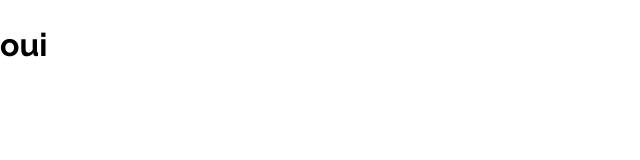
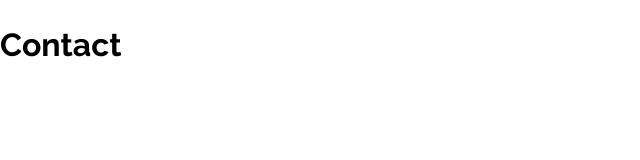
Before and after one commit to Alaaric/Hackathon-team-chackahu-te, a React (Vite) app in the folder frontend/: page /contact in a window 1280 px wide. Shown: the top 160 px of the page, without its empty margins (0-640 px from the left). Built offline with nearby package versions, Linux system fonts and the light colour scheme.

Commit message:
front start

```diff
--- a/frontend/src/App.jsx
+++ b/frontend/src/App.jsx
@@ -1,11 +1,23 @@
+import { BrowserRouter as Router, Routes, Route } from "react-router-dom";
+
 import Home from "./pages/Home";
+import WrongPage from "./pages/WrongPage";
+import Admin from "./pages/Admin";
+import Contact from "./pages/Contact";
 
 import "./styles.scss";
 
 function App() {
   return (
     <div className="App">
-      <Home />
+      <Router>
+        <Routes>
+          <Route path="/" element={<Home />} />
+          <Route path="*" element={<WrongPage />} />
+          <Route path="/admin" element={<Admin />} />
+          <Route path="/contact" element={<Contact />} />
+        </Routes>
+      </Router>
     </div>
   );
 }
--- /dev/null
+++ b/frontend/src/pages/Admin.jsx
@@ -0,0 +1,7 @@
+export default function Admin() {
+  return (
+    <div className="admin">
+      <h1>Admin</h1>
+    </div>
+  );
+}
--- /dev/null
+++ b/frontend/src/pages/Contact.jsx
@@ -0,0 +1,7 @@
+export default function Contact() {
+  return (
+    <div className="contact">
+      <h1>Contact</h1>
+    </div>
+  );
+}
```
